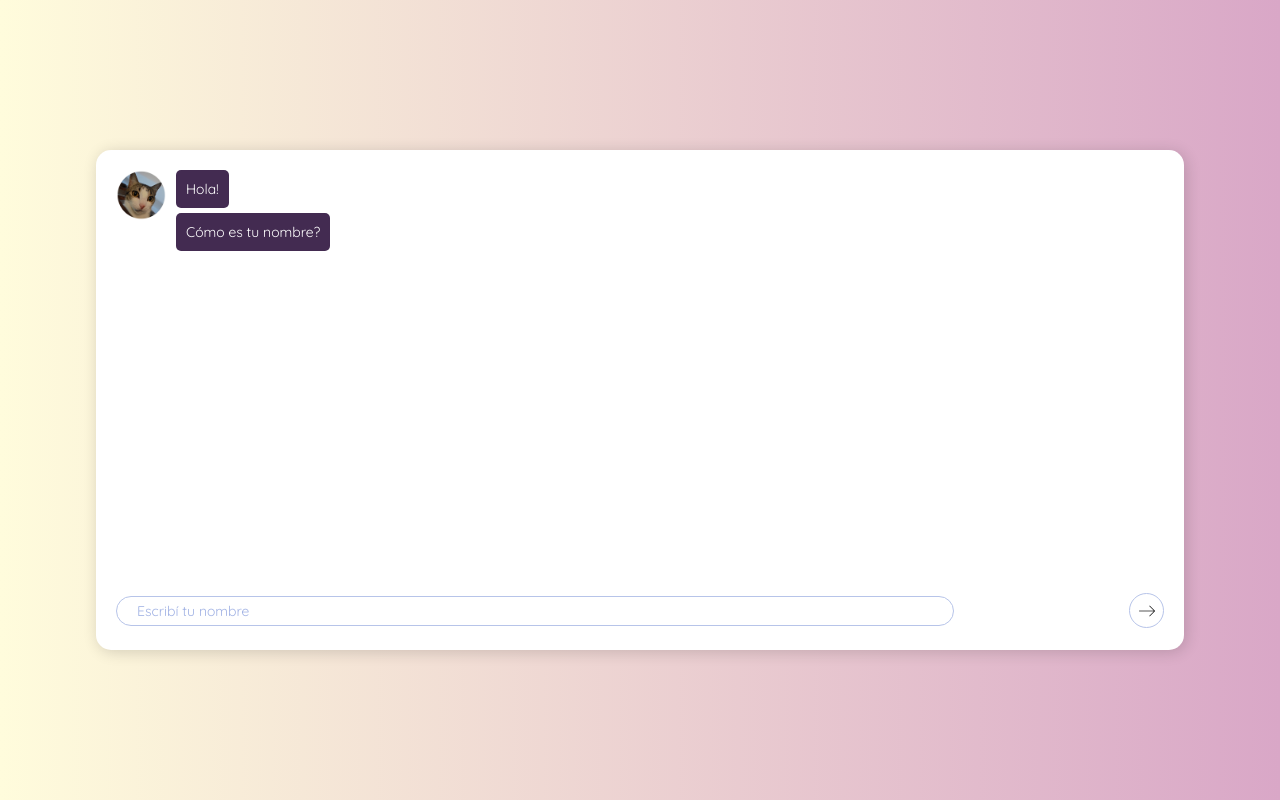
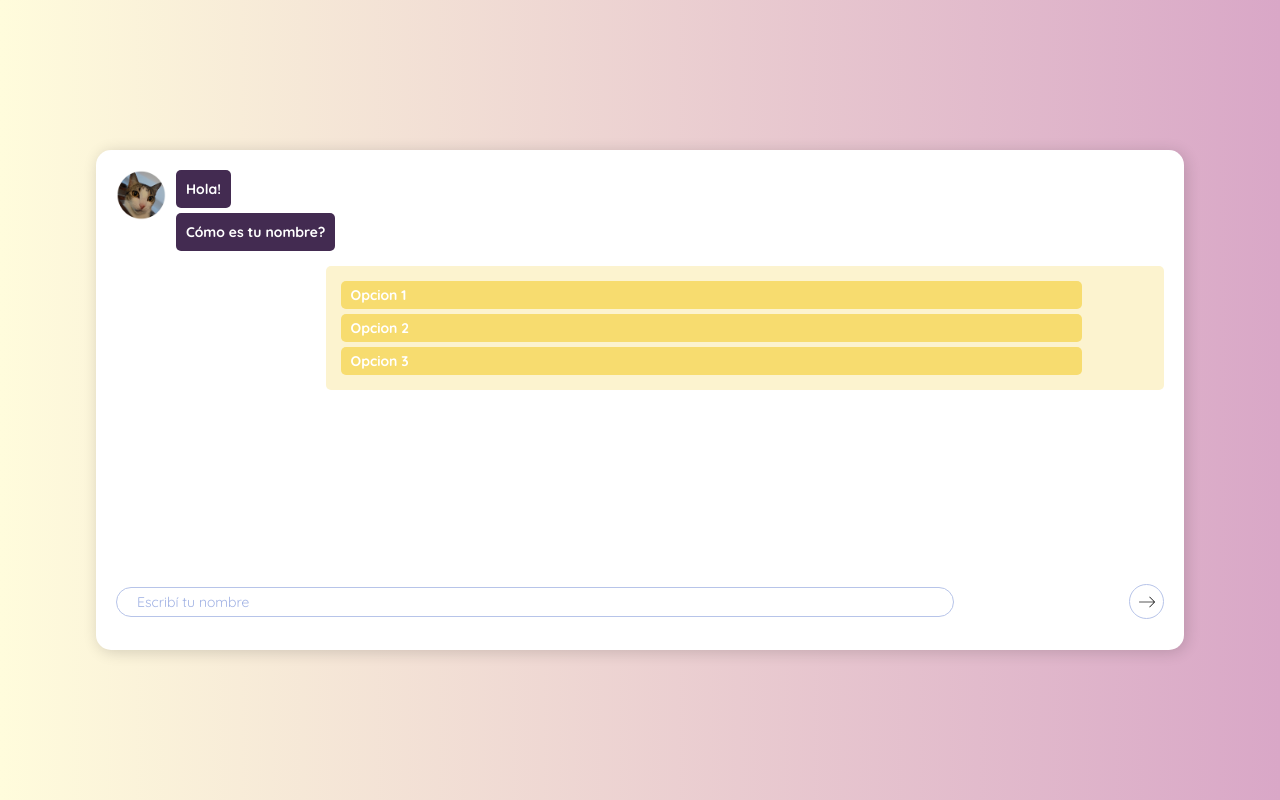
Before and after one commit to limandi/Faunabot, a React (Create React App) app: page /chat in a window 1280 px wide. Built offline with nearby package versions, Linux system fonts and the light colour scheme.

Commit message:
css chat ok

```diff
--- a/src/pages/Chat/Catitem/Catitem.css
+++ b/src/pages/Chat/Catitem/Catitem.css
@@ -24,6 +24,5 @@
     border-radius: 5px;
     width: fit-content;
     font-weight: bold;
-    font-weight: normal;
     box-sizing: border-box;
 }
--- a/src/pages/Chat/Chat.css
+++ b/src/pages/Chat/Chat.css
@@ -11,6 +11,7 @@
     justify-content: center;
     align-items: center;
     margin: auto;
+
 }
 
 .chatbot-chat{
@@ -21,7 +22,7 @@
     display: flex;
     flex-direction: column;
     box-shadow: 2px 2px 15px 0 rgba(0, 0, 0, 0.16);
-    padding: 20px 20px 10px 20px;
+    padding: 20px;
     box-sizing: border-box;
 }
 
@@ -29,8 +30,15 @@
     width: 100%;
     height: 90%;
 
+
 }
 
+.chatbot-chat-body {
+    width: 100%;
+    height: 90%;
+    max-height: 90%;
+    overflow: auto;
+}
 
 
 .chatbot-chat-container-input{
@@ -40,4 +48,7 @@
     align-items: center;
 
 
+
+
+
 }
--- a/src/pages/Chat/Chat.js
+++ b/src/pages/Chat/Chat.js
@@ -3,6 +3,7 @@ import './Chat.css';
 import CatItem from '../Chat/Catitem/Catitem';
 import UserItem from './UserItem/UserItem';
 import InputChat from './InputChat/InputChat';
+import Select from './Select/Select';
 
 const Chat = () => {
 
@@ -72,6 +73,7 @@ const Chat = () => {
             <div className='chatbot-chat-content'>
                 <div className='chatbot-chat'>
                     <div className='chatbot-chat-container-body'>
+                     <div className='chatbot-chat-body'>
                         { chat.map((message, index) =>
                         message.emmitter === 'Cat' ?
                         <CatItem
@@ -86,6 +88,8 @@ const Chat = () => {
                         text={message.msg} />
 
                         )}
+                        <Select/>
+                     </div>
                     </div>
                     <div className='chatbot-chat-container-input'>
                         <InputChat
@@ -94,6 +98,7 @@ const Chat = () => {
                         sendMessage={sendMessage}
                         />
                     </div>
+
 
 
                 </div>
--- /dev/null
+++ b/src/pages/Chat/Select/Select.css
@@ -0,0 +1,38 @@
+.selector-container{
+    width: 100%;
+    height: auto;
+}
+
+.selector-content{
+    width: 80%;
+    height: fit-content;
+    background: #FCF3CF;
+    border-radius: 5px;
+    box-sizing: border-box;
+    display: flex;
+    padding: 15px 0 10px 15px;
+    margin: 10px 0 10px auto;
+}
+
+.selector-options label{
+    background: #F7DC6F;
+    width: 90%;
+    box-sizing: border-box;
+    border-radius: 5px;
+    color: #fff;
+    font-size: 14px;
+    font-weight: bold;
+    font-family: 'Quicksand';
+    cursor: pointer;
+    display: flex;
+    flex-direction: column;
+    margin-bottom: 5px;
+    padding: 5px 5px 5px 10px;
+    justify-content: center;
+
+}
+
+.selector-options label:hover{
+    background: #F39C12;
+
+}
--- /dev/null
+++ b/src/pages/Chat/Select/Select.jsx
@@ -0,0 +1,19 @@
+import React from 'react';
+import './Select.css';
+
+const Select = () => {
+    return (
+        <div className='selector-content'>
+            <div className='selector-container'>
+                <div className='selector-options'>
+                <label> Opcion 1 </label>
+                <label> Opcion 2 </label>
+                <label> Opcion 3 </label>
+                </div>
+            </div>
+        </div>
+
+    )
+};
+
+export default Select;
```
